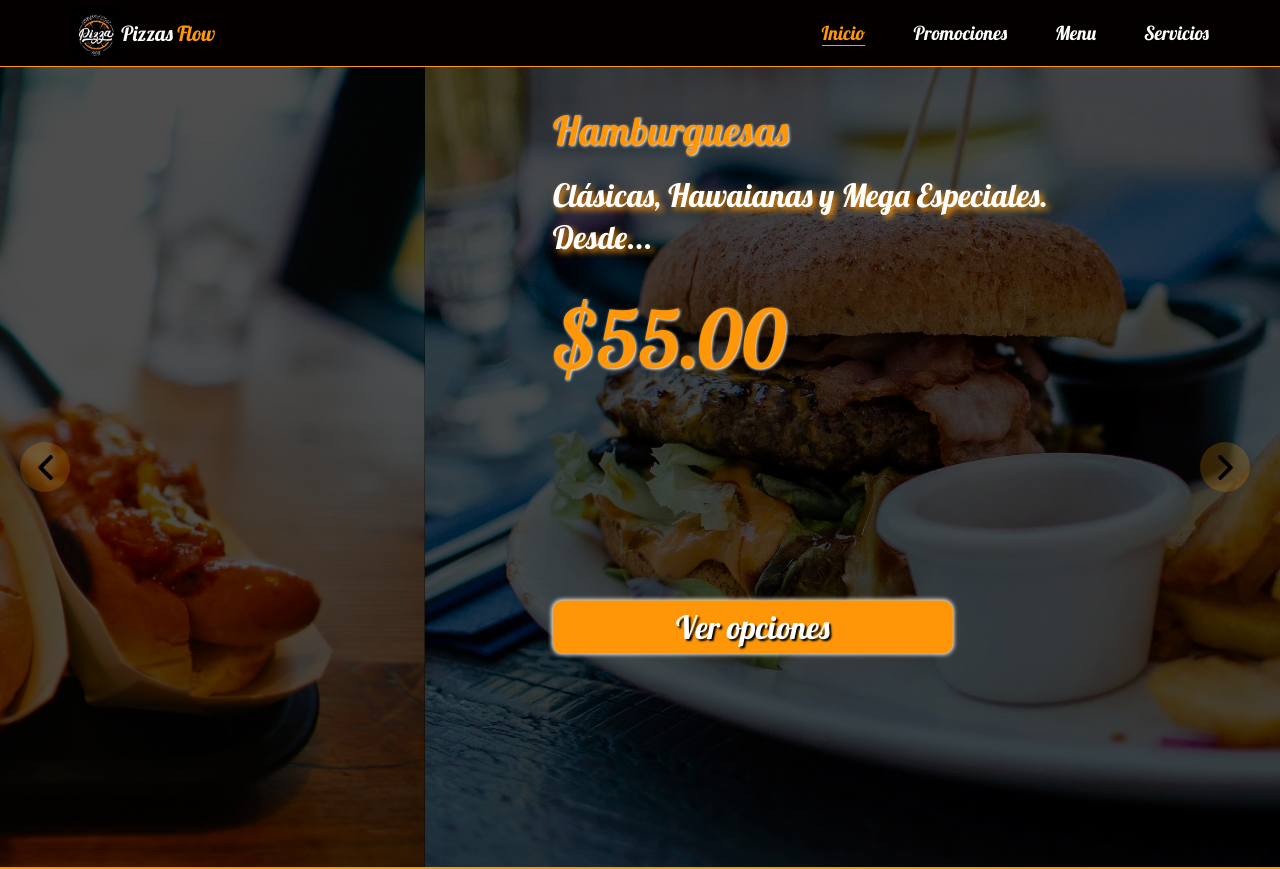
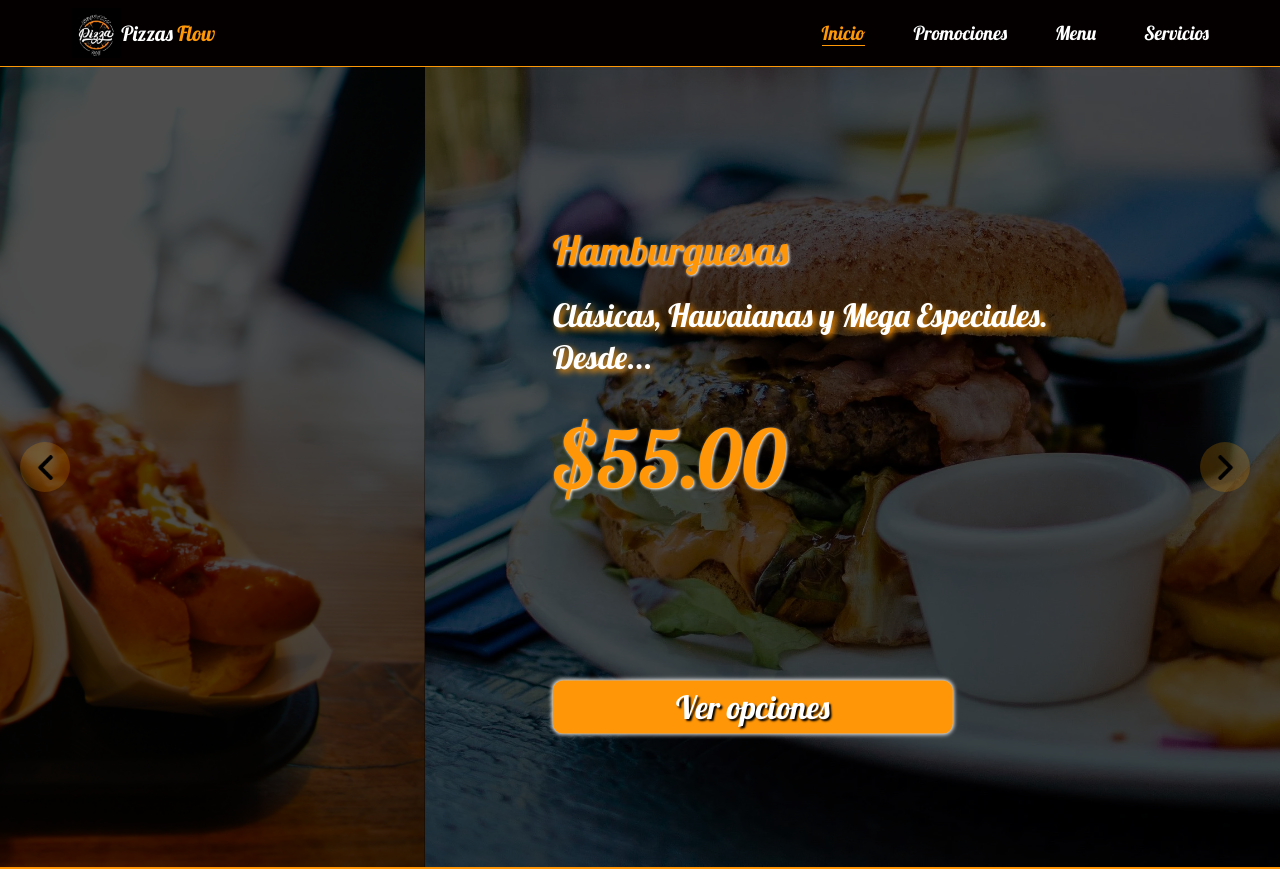
Before and after one commit to darien786/pizzeria, a Next.js app: page / in a window 1280 px wide. Shown: the top 869 px of the page. Built offline with nearby package versions, Linux system fonts and the light colour scheme.

Commit message:
changes in file navbar

```diff
--- a/src/components/slide/Slide.module.css
+++ b/src/components/slide/Slide.module.css
@@ -34,7 +34,7 @@
     position: absolute;
     z-index: 1;
 
-    top: 25%;
+    top: 40%;
     left: 10%;
 
     transform: translateY(-50%);
@@ -73,7 +73,7 @@
     position: absolute;
     z-index: 1;
 
-    top: 70%;
+    top: 80%;
     left: 10%;
 
     transform: translateY(-50%);
```
